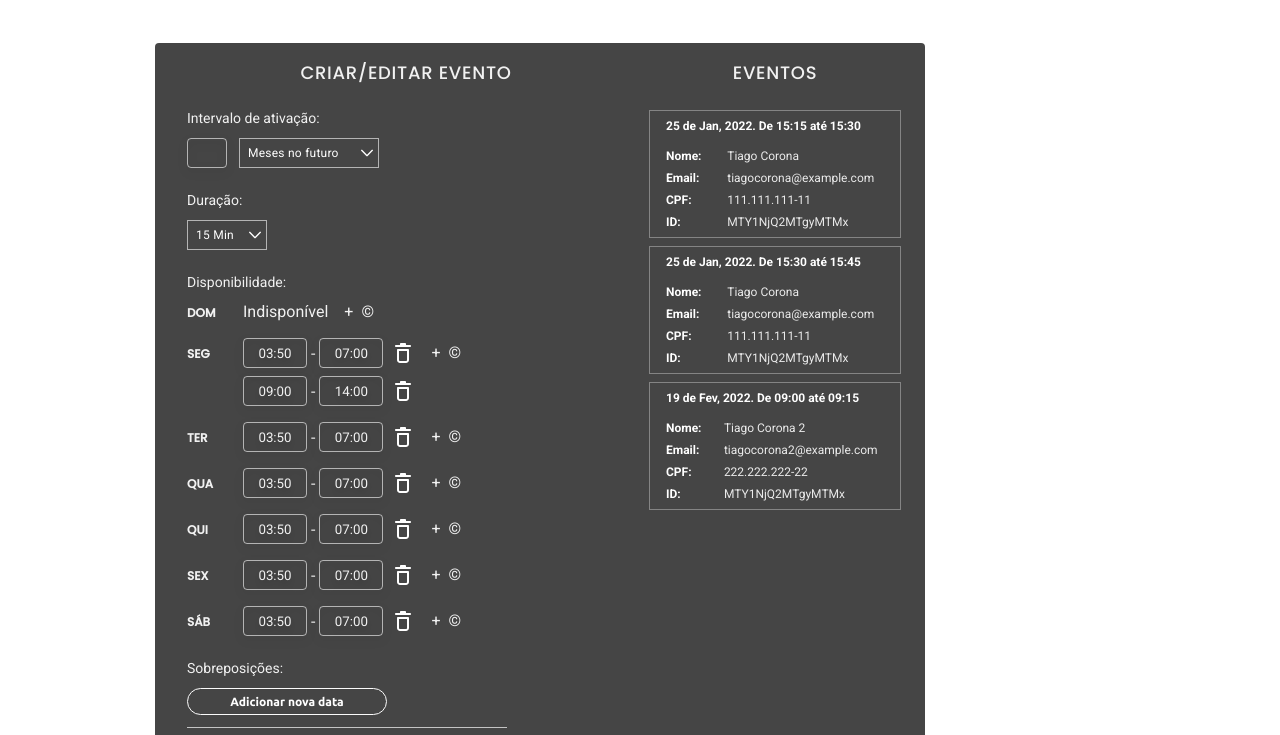
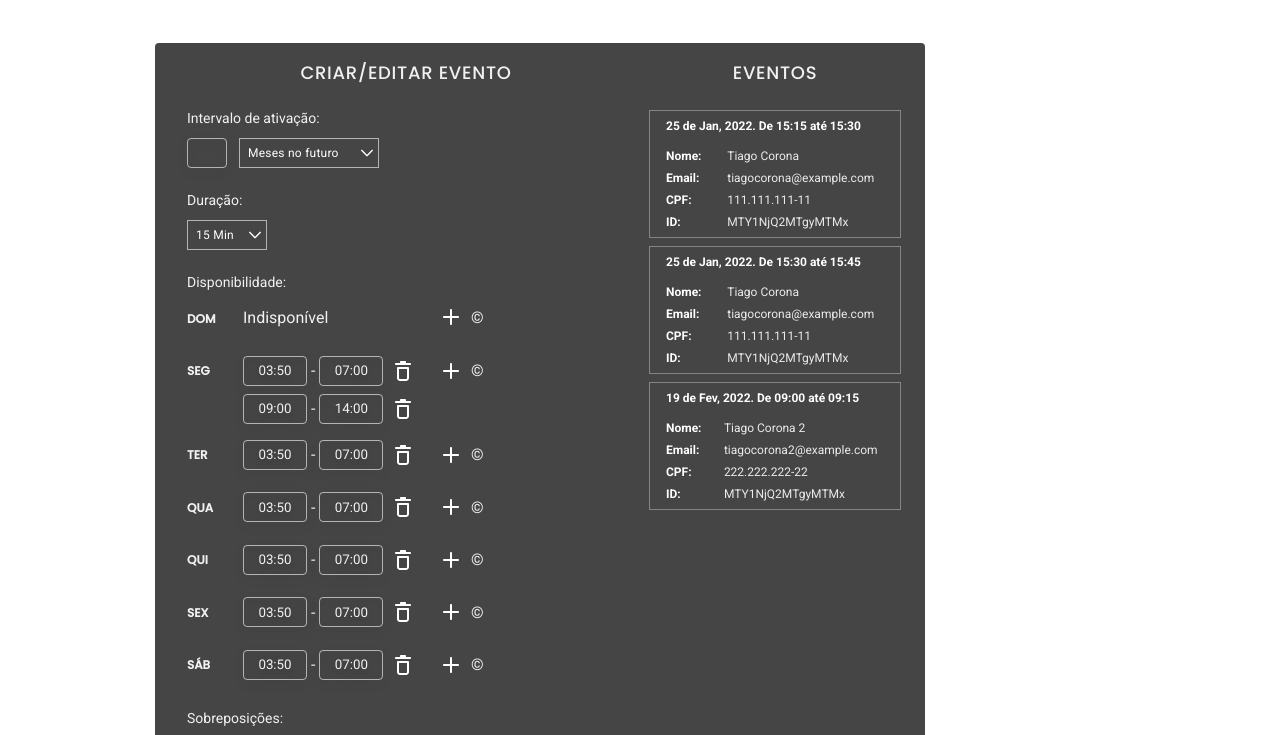
Before and after one commit to wejesuss/calendar, a plain HTML site: page create-schedule/index.html in a window 1280 px wide. Shown: the part 56-791 px from the top of the page. Drawn offline with Linux system fonts and the light colour scheme.

Commit message:
feat: add actual plus icon

```diff
--- a/create-schedule/index.css
+++ b/create-schedule/index.css
@@ -118,11 +118,12 @@ span.arrow img {
   display: flex;
   margin-bottom: 16px;
   align-content: center;
-  align-items: baseline;
 }
 
 .sections section .week-name {
+  align-self: baseline;
   width: 40px;
+  height: 30px;
   margin-right: 16px;
   font: var(--title-properties);
   font-size: 1.2rem;
@@ -131,8 +132,12 @@ span.arrow img {
 }
 
 .sections section .week-inputs-container {
+  min-width: 180px;
+  min-height: 30px;
+  align-self: baseline;
   display: flex;
   flex-direction: column;
+  justify-content: center;
   margin-right: 16px;
 }
 
@@ -156,27 +161,29 @@ span.arrow img {
   margin: 0 8px 0 4px;
 }
 
-.trash {
+.icon {
   cursor: pointer;
 }
 
-.sections section .week-inputs-container .trash {
+.sections section .week-inputs-container .icon {
   display: flex;
   align-items: center;
   justify-content: center;
 }
 
-.trash img {
+.icon img {
   pointer-events: none;
 }
 
 .sections section .week .control-menu {
   display: flex;
+  height: 30px;
   align-items: center;
 }
 
 .sections section .control-menu .plus {
   margin-right: 8px;
+  display: flex;
 }
 
 /* replacements */
--- a/create-schedule/index.js
+++ b/create-schedule/index.js
@@ -178,8 +178,8 @@ function createWeekInputsContainer(index, weekData) {
   return weekInputsContainer;
 }
 
-function createTrash() {
-  const trash = createElement("div", "", { className: "trash" });
+function createTrashIcon() {
+  const trash = createElement("div", "", { className: "trash icon" });
   const icon = createElement("img", "", {});
 
   icon.setAttribute("src", "/images/delete.svg");
@@ -188,6 +188,19 @@ function createTrash() {
   trash.appendChild(icon);
 
   return trash;
+}
+
+function createPlusIcon() {
+  const plus = createElement("div", "", { className: "plus icon" });
+  const icon = createElement("img", "", {});
+
+  icon.setAttribute("src", "/images/plus.svg");
+  icon.setAttribute("alt", "Adicionar");
+
+  plus.appendChild(icon);
+  plus.addEventListener("click", addInputContainer);
+
+  return plus;
 }
 
 function createInput(name, type, value = "", { className = "", id = "" }) {
@@ -210,7 +223,7 @@ function createInputContainer(timeFrom, timeTo) {
   const inputTo = createInput("week-time-to", "text", timeTo, {
     className: "time-to",
   });
-  const trash = createTrash();
+  const trash = createTrashIcon();
   trash.addEventListener("click", removeInputContainer);
 
   inputContainer.append(inputFrom, span, inputTo, trash);
@@ -219,10 +232,8 @@ function createInputContainer(timeFrom, timeTo) {
 
 function createControlMenu() {
   const controlMenu = createElement("div", "", { className: "control-menu" });
-  const plus = createElement("div", "+", { className: "plus" });
   const copy = createElement("div", "©", { className: "copy" });
-
-  plus.addEventListener("click", addInputContainer);
+  const plus = createPlusIcon();
 
   controlMenu.append(plus, copy);
   return controlMenu;
@@ -257,7 +268,7 @@ function createReplacement(replacementData) {
 
   const replacementDate = createReplacementDate();
   const day = createReplacementDay(date);
-  const trash = createTrash();
+  const trash = createTrashIcon();
   let timeIntervalList;
 
   if (!time_intervals || time_intervals.length === 0) {
```
Also changed, not shown: images/plus.svg (added).
